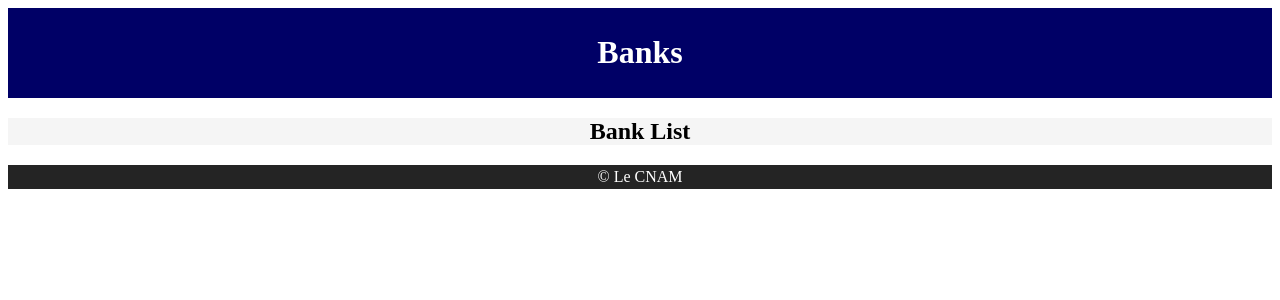
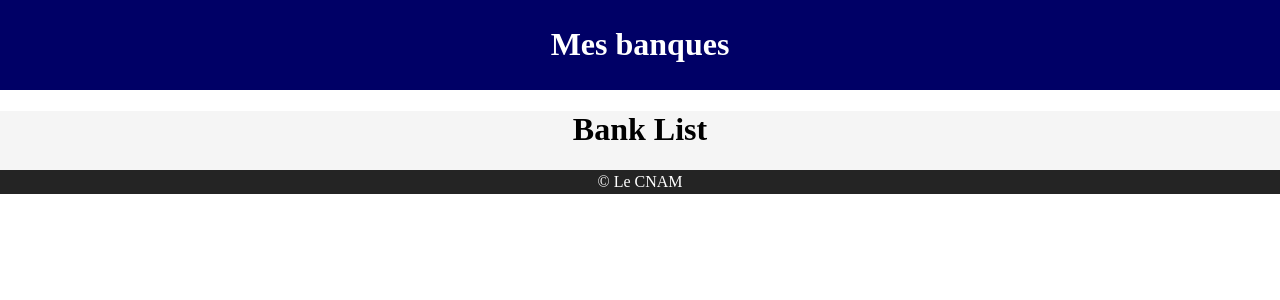
Before and after one commit to Melaniem18/CNAM_USAL3L_2021, a PHP site: page / in a window 1280 px wide. Shown: the top 300 px of the page. Run offline with PHP 8.4, Linux system fonts and the light colour scheme.

Commit message:
Cours01/12

```diff
--- a/api_client/assets/api.js
+++ b/api_client/assets/api.js
@@ -1,7 +1,41 @@
-fetch('htTp://localhost:8000/banks')
-.then(response =>{
-    return response.json()
-})
-.then(json => {
-    console.log(json);
-});
+// fetch("http://localhost:8000/banks", {
+//   headers: {
+//     "content-type": "application/json",
+//     accept: "application/json",
+//   },
+// })
+//   .then((response) => {
+//     return response.json();
+//   })
+//   .then((json) => {
+//     console.log(json);
+//     let list = document.querySelector("#bankList");
+//     console.log(list);
+//     list.textContent = json;
+//   })
+//   .catch((err) => {});
+
+const myApp = {
+  data() {
+    return {
+      title: "Mes banques",
+      banks: [],
+    };
+  },
+  mounted() {
+    fetch("http://localhost:8000/banks", {
+      headers: {
+        "content-type": "application/json",
+        accept: "application/json",
+      },
+    })
+      .then((response) => {
+        return response.json();
+      })
+      .then((json) => {
+        this.banks = json;
+      });
+  },
+};
+
+Vue.createApp(myApp).mount("#patate");
--- a/api_client/assets/style.css
+++ b/api_client/assets/style.css
@@ -1,3 +1,11 @@
+*{
+  box-sizing: border-box;
+}
+
+body {
+  margin: 0;
+}
+
 .header {
   background-color: #000066;
   color: white;
@@ -11,6 +19,24 @@ main {
   text-align: center;
 }
 
+.bankList {
+  display: flex;
+  justify-content: center;
+  flex-wrap: wrap;
+  flex-direction: row;
+  gap: 15px;
+  /* flex-flow: row wrap; */
+}
+
+.bankList > article{
+  border: 2px solid black;
+  background-color: white;
+  border-radius: 5px;
+  padding: 5px;
+  width: 300px;
+}
+
+
 .footer {
   background-color: #242424;
   color: white;
--- a/api_client/index.html
+++ b/api_client/index.html
@@ -7,17 +7,22 @@
     <meta name="viewport" content="width=device-width, initial-scale=1.0">
     <title>Banks</title>
     <link rel="stylesheet" href="assets/style.css">
+    <script src="https://unpkg.com/vue@next" defer></script>
     <script src="assets/api.js" type="module"></script>
 </head>
 
-<body>
+<body id="patate">
     <header class="header">
-        <h1>Banks</h1>
+        <h1>{{ title }}</h1>
         <nav></nav>
     </header>
     <main>
-        <h2>Bank List</h2>
-
+        <h1>Bank List</h1>
+        <section class="bankList" id="bankList">
+            <article v-for="item in banks">
+                <h2>{{ item.bankName }}</h2>
+            </article>
+        </section>
     </main>
 
     <footer class="footer">
```
